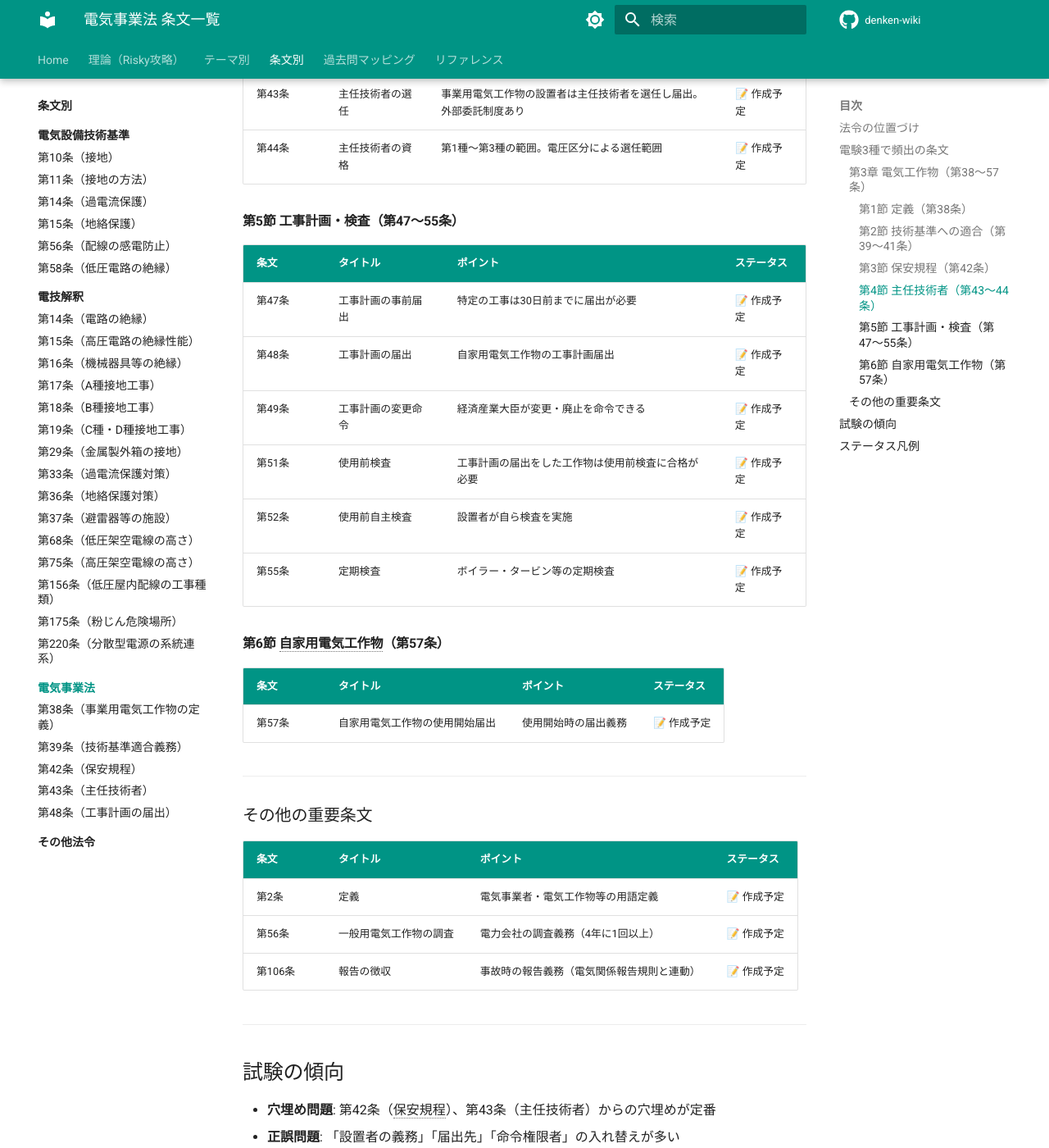
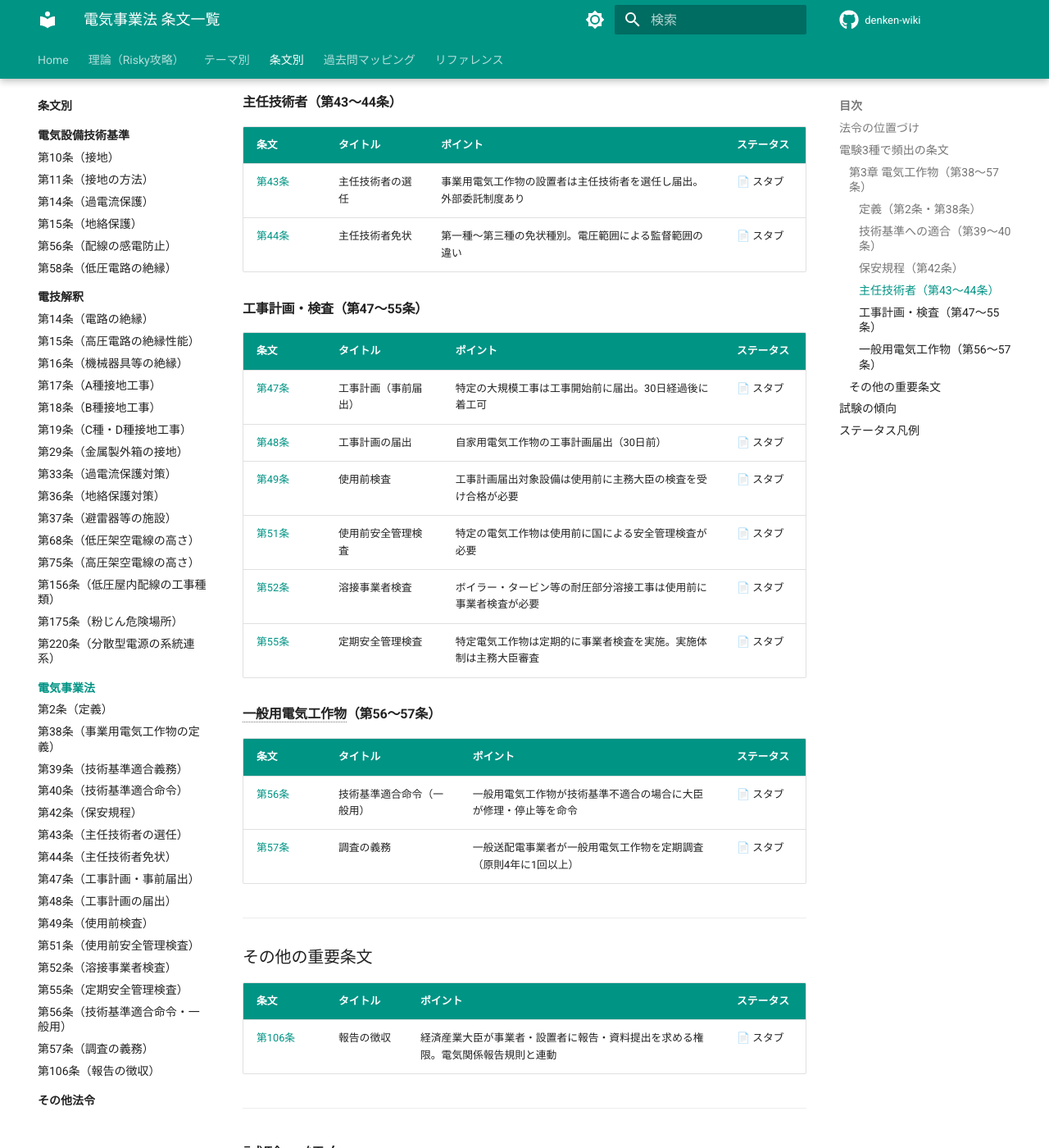
Before and after one commit to kfurufuru/denken-wiki, an MkDocs documentation site: the page built from docs/articles/jigyoho/index.md, in a window 1280 px wide and 1400 px high, scrolled down 1362 px. Shown: the whole window at 82% size. Built offline with MkDocs 1.6.1 and Material for MkDocs 9.7.7, drawn with Linux system fonts in a browser that asks for light colours; comment, search, counter and statistics services are not loaded; some of the changed text lies outside the part shown.

Commit message:
feat(articles/jigyoho): 電気事業法 条文スタブ11件追加
§2, §40, §44, §47, §49, §51, §52, §55, §56, §57, §106 のスタブを追加。
jigyoho/index.md を v0.2 に更新（全16条文スタブ完備）、
mkdocs.yml nav に11エントリ追加。
§49=使用前検査・§52=溶接事業者検査は現行法（hourei.net）準拠で修正。

Co-Authored-By: Claude Sonnet 4.6 <noreply@anthropic.com>

```diff
--- a/docs/articles/jigyoho/index.md
+++ b/docs/articles/jigyoho/index.md
@@ -23,48 +23,50 @@
 
 > 試験では第38〜57条が集中的に出題される。特に保安規程・主任技術者関連は穴埋め問題の定番。
 
-#### 第1節 定義（第38条）
+#### 定義（第2条・第38条）
 
 | 条文 | タイトル | ポイント | ステータス |
 |------|---------|---------|-----------|
-| 第38条 | 事業用電気工作物の定義 | 一般用との区分。自家用=事業用のうち電気事業用以外 | 📝 作成予定 |
+| [第2条](2.md) | 定義 | 電気事業者・電気工作物等の用語定義。電気事業の種類（一般送配電・小売・発電等） | 📄 スタブ |
+| [第38条](38.md) | 事業用電気工作物の定義 | 一般用との区分。自家用=事業用のうち電気事業用以外 | 📄 スタブ |
 
-#### 第2節 技術基準への適合（第39〜41条）
+#### 技術基準への適合（第39〜40条）
 
 | 条文 | タイトル | ポイント | ステータス |
 |------|---------|---------|-----------|
-| 第39条 | 技術基準適合義務 | 事業用電気工作物の設置者に技術基準適合を義務づけ | 📝 作成予定 |
-| 第40条 | 技術基準適合命令 | 経済産業大臣が修理・改造・使用停止等を命令できる | 📝 作成予定 |
+| [第39条](39.md) | 技術基準適合義務 | 事業用電気工作物の設置者に技術基準適合を継続的に義務づけ | 📄 スタブ |
+| [第40条](40.md) | 技術基準適合命令 | 経済産業大臣が修理・改造・使用停止等を命令できる | 📄 スタブ |
 
-#### 第3節 保安規程（第42条）
+#### 保安規程（第42条）
 
 | 条文 | タイトル | ポイント | ステータス |
 |------|---------|---------|-----------|
-| 第42条 | 保安規程 | 事業用電気工作物の設置者は保安規程を定めて届出。従業員に遵守させる義務 | 📝 作成予定 |
+| [第42条](42.md) | 保安規程 | 事業用電気工作物の設置者は保安規程を定めて届出。従業員に遵守させる義務 | 📄 スタブ |
 
-#### 第4節 主任技術者（第43〜44条）
+#### 主任技術者（第43〜44条）
 
 | 条文 | タイトル | ポイント | ステータス |
 |------|---------|---------|-----------|
-| 第43条 | 主任技術者の選任 | 事業用電気工作物の設置者は主任技術者を選任し届出。外部委託制度あり | 📝 作成予定 |
-| 第44条 | 主任技術者の資格 | 第1種〜第3種の範囲。電圧区分による選任範囲 | 📝 作成予定 |
+| [第43条](43.md) | 主任技術者の選任 | 事業用電気工作物の設置者は主任技術者を選任し届出。外部委託制度あり | 📄 スタブ |
+| [第44条](44.md) | 主任技術者免状 | 第一種〜第三種の免状種別。電圧範囲による監督範囲の違い | 📄 スタブ |
 
-#### 第5節 工事計画・検査（第47〜55条）
+#### 工事計画・検査（第47〜55条）
 
 | 条文 | タイトル | ポイント | ステータス |
 |------|---------|---------|-----------|
-| 第47条 | 工事計画の事前届出 | 特定の工事は30日前までに届出が必要 | 📝 作成予定 |
-| 第48条 | 工事計画の届出 | 自家用電気工作物の工事計画届出 | 📝 作成予定 |
-| 第49条 | 工事計画の変更命令 | 経済産業大臣が変更・廃止を命令できる | 📝 作成予定 |
-| 第51条 | 使用前検査 | 工事計画の届出をした工作物は使用前検査に合格が必要 | 📝 作成予定 |
-| 第52条 | 使用前自主検査 | 設置者が自ら検査を実施 | 📝 作成予定 |
-| 第55条 | 定期検査 | ボイラー・タービン等の定期検査 | 📝 作成予定 |
+| [第47条](47.md) | 工事計画（事前届出） | 特定の大規模工事は工事開始前に届出。30日経過後に着工可 | 📄 スタブ |
+| [第48条](48.md) | 工事計画の届出 | 自家用電気工作物の工事計画届出（30日前） | 📄 スタブ |
+| [第49条](49.md) | 使用前検査 | 工事計画届出対象設備は使用前に主務大臣の検査を受け合格が必要 | 📄 スタブ |
+| [第51条](51.md) | 使用前安全管理検査 | 特定の電気工作物は使用前に国による安全管理検査が必要 | 📄 スタブ |
+| [第52条](52.md) | 溶接事業者検査 | ボイラー・タービン等の耐圧部分溶接工事は使用前に事業者検査が必要 | 📄 スタブ |
+| [第55条](55.md) | 定期安全管理検査 | 特定電気工作物は定期的に事業者検査を実施。実施体制は主務大臣審査 | 📄 スタブ |
 
-#### 第6節 自家用電気工作物（第57条）
+#### 一般用電気工作物（第56〜57条）
 
 | 条文 | タイトル | ポイント | ステータス |
 |------|---------|---------|-----------|
-| 第57条 | 自家用電気工作物の使用開始届出 | 使用開始時の届出義務 | 📝 作成予定 |
+| [第56条](56.md) | 技術基準適合命令（一般用）| 一般用電気工作物が技術基準不適合の場合に大臣が修理・停止等を命令 | 📄 スタブ |
+| [第57条](57.md) | 調査の義務 | 一般送配電事業者が一般用電気工作物を定期調査（原則4年に1回以上）| 📄 スタブ |
 
 ---
 
@@ -72,9 +74,7 @@
 
 | 条文 | タイトル | ポイント | ステータス |
 |------|---------|---------|-----------|
-| 第2条 | 定義 | 電気事業者・電気工作物等の用語定義 | 📝 作成予定 |
-| 第56条 | 一般用電気工作物の調査 | 電力会社の調査義務（4年に1回以上） | 📝 作成予定 |
-| 第106条 | 報告の徴収 | 事故時の報告義務（電気関係報告規則と連動） | 📝 作成予定 |
+| [第106条](106.md) | 報告の徴収 | 経済産業大臣が事業者・設置者に報告・資料提出を求める権限。電気関係報告規則と連動 | 📄 スタブ |
 
 ---
 
@@ -90,9 +90,9 @@
 
 | マーク | 意味 |
 |--------|------|
-| 📄 作成済み | ページ作成完了 |
-| 📝 作成予定 | 今後対応 |
+| 📄 スタブ | ページ作成済み（詳細はテーマページを参照） |
+| 📝 作成予定 | ページ未作成・今後対応 |
 
 ---
 
-*最終更新: 2026-03-29 | v0.1（骨格）*
+*最終更新: 2026-04-02 | v0.2（全16条文スタブ完備）*
--- a/mkdocs.yml
+++ b/mkdocs.yml
@@ -139,11 +139,22 @@ nav:
       - 第220条（分散型電源の系統連系）: articles/kaishaku/220.md
     - 電気事業法:
       - articles/jigyoho/index.md
+      - 第2条（定義）: articles/jigyoho/2.md
       - 第38条（事業用電気工作物の定義）: articles/jigyoho/38.md
       - 第39条（技術基準適合義務）: articles/jigyoho/39.md
+      - 第40条（技術基準適合命令）: articles/jigyoho/40.md
       - 第42条（保安規程）: articles/jigyoho/42.md
-      - 第43条（主任技術者）: articles/jigyoho/43.md
+      - 第43条（主任技術者の選任）: articles/jigyoho/43.md
+      - 第44条（主任技術者免状）: articles/jigyoho/44.md
+      - 第47条（工事計画・事前届出）: articles/jigyoho/47.md
       - 第48条（工事計画の届出）: articles/jigyoho/48.md
+      - 第49条（使用前検査）: articles/jigyoho/49.md
+      - 第51条（使用前安全管理検査）: articles/jigyoho/51.md
+      - 第52条（溶接事業者検査）: articles/jigyoho/52.md
+      - 第55条（定期安全管理検査）: articles/jigyoho/55.md
+      - 第56条（技術基準適合命令・一般用）: articles/jigyoho/56.md
+      - 第57条（調査の義務）: articles/jigyoho/57.md
+      - 第106条（報告の徴収）: articles/jigyoho/106.md
     - その他法令:
       - articles/other/index.md
   - 過去問マッピング:
```
Also changed, not shown: docs/articles/jigyoho/106.md (added, +19 -0 lines), docs/articles/jigyoho/2.md (added, +19 -0 lines), docs/articles/jigyoho/40.md (added, +20 -0 lines), docs/articles/jigyoho/44.md (added, +19 -0 lines), docs/articles/jigyoho/47.md (added, +19 -0 lines), docs/articles/jigyoho/49.md (added, +19 -0 lines), docs/articles/jigyoho/51.md (added, +19 -0 lines), docs/articles/jigyoho/52.md (added, +19 -0 lines), docs/articles/jigyoho/55.md (added, +19 -0 lines), docs/articles/jigyoho/56.md (added, +19 -0 lines), docs/articles/jigyoho/57.md (added, +19 -0 lines).
